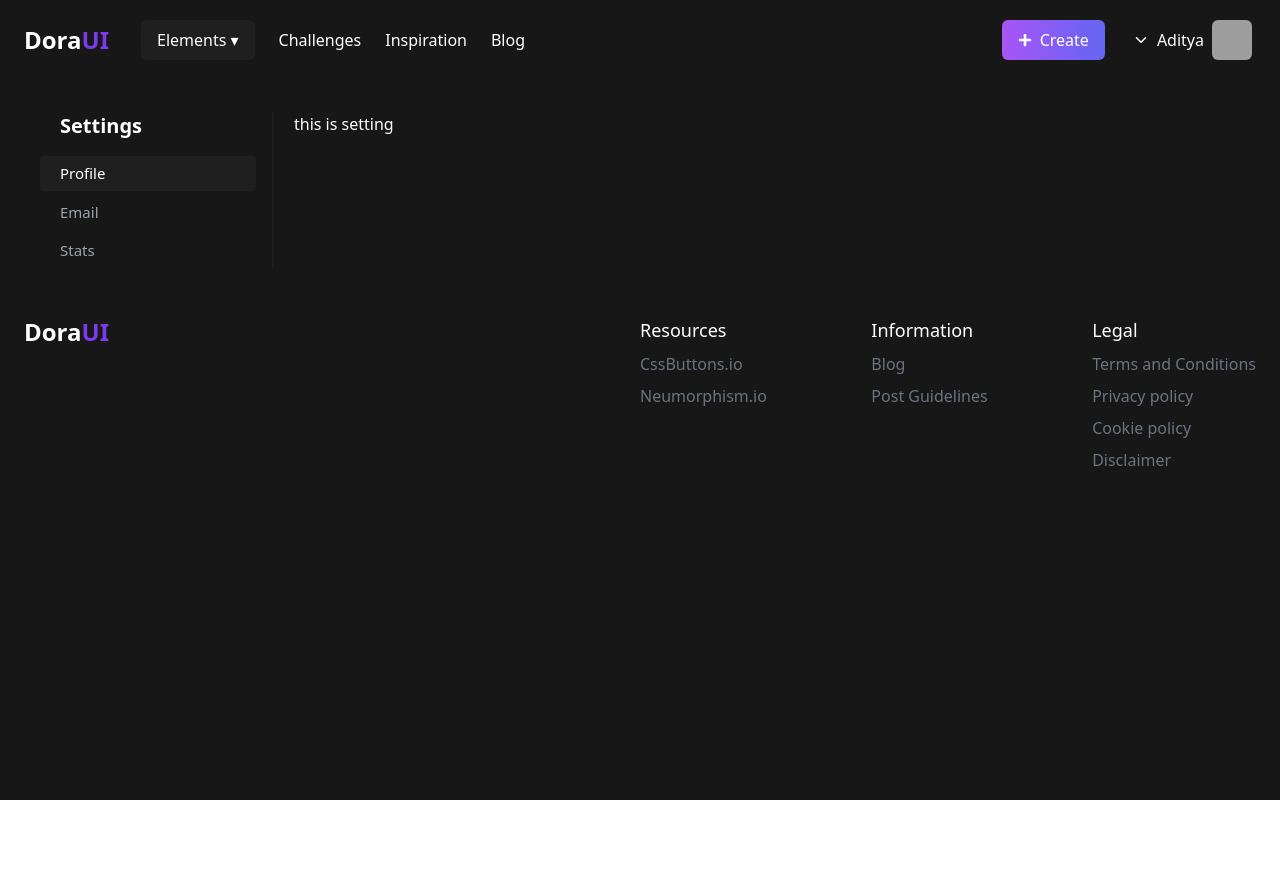
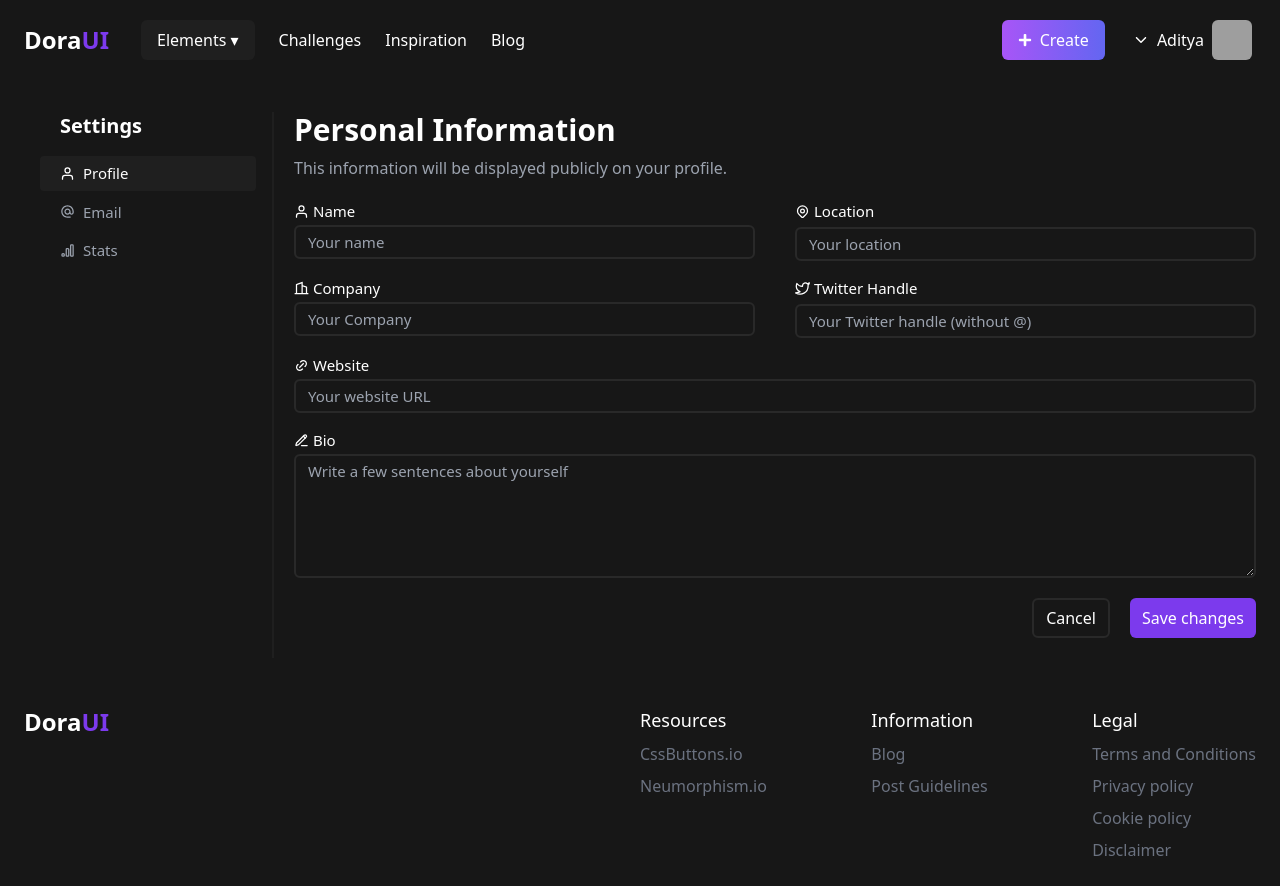
Before and after one commit to aadii-rawt/DoraUI, a React (Vite) app in the folder client/: page /setting/profile in a window 1280 px wide. Before the commit the page ends 800 px from the top, so only its background shows below. Built offline with nearby package versions, Linux system fonts and the light colour scheme; grey boxes are pictures that could not be loaded.

Commit message:
setting profile page

```diff
--- a/client/src/layout/SettingLayout.tsx
+++ b/client/src/layout/SettingLayout.tsx
@@ -1,4 +1,7 @@
 import React from 'react'
+import { FiUser } from 'react-icons/fi'
+import { MdAlternateEmail } from 'react-icons/md'
+import { TbBrandGoogleAnalytics } from 'react-icons/tb'
 import { Link, NavLink, Outlet } from 'react-router-dom'
 
 const SettingLayout  : React.FC = () => {
@@ -7,9 +10,10 @@ const SettingLayout  : React.FC = () => {
         <div className='px-4 min-w-[250px] border-r-2 border-third '>
             <h1 className='font-semibold text-xl px-5 '>Settings</h1>
             <div className='flex flex-col gap-1 justify-start mt-4'>
-                <NavLink to='/setting/profile' className={(({isActive}) => `${isActive && "bg-third text-white"} text-gray-400 hover:bg-third py-1.5 px-5 rounded font-medium text-[15px] `)}>Profile</NavLink>
-                <NavLink to='/setting/mail' className={(({isActive}) => `${isActive && "bg-third text-white"} text-gray-400 hover:bg-third py-1.5 px-5 rounded font-medium text-[15px] `)}>Email</NavLink>
-                <NavLink to='/setting/stats' className={(({isActive}) => `${isActive && "bg-third text-white"} text-gray-400 hover:bg-third py-1.5 px-5 rounded font-medium text-[15px] `)}>Stats</NavLink>
+                <NavLink to='/setting/profile' className={(({isActive}) => `${isActive && "bg-third text-white"} text-gray-400 hover:bg-third py-1.5 px-5 rounded font-medium text-[15px] flex items-center gap-2`)}><FiUser /> Profile</NavLink>
+                <NavLink to='/setting/mail' className={(({isActive}) => `${isActive && "bg-third text-white"} text-gray-400 hover:bg-third py-1.5 px-5 rounded font-medium text-[15px] flex items-center gap-2`)}> <MdAlternateEmail />Email</NavLink>
+
+                <NavLink to='/setting/stats' className={(({isActive}) => `${isActive && "bg-third text-white"} text-gray-400 hover:bg-third py-1.5 px-5 rounded font-medium text-[15px] flex items-center gap-2`)}><TbBrandGoogleAnalytics /> Stats</NavLink>
             </div>
         </div>
         <Outlet />
--- a/client/src/pages/settings/ProfileSetting.tsx
+++ b/client/src/pages/settings/ProfileSetting.tsx
@@ -1,7 +1,75 @@
 import React from 'react'
+import { FiTwitter, FiUser } from 'react-icons/fi'
+import { HiOutlineLocationMarker } from 'react-icons/hi'
+import { LuPencilLine } from 'react-icons/lu'
+import { RiBuilding2Line, RiLinkM } from 'react-icons/ri'
 
 export const ProfileSetting  : React.FC = () => {
   return (
-    <div>this is setting </div>
+    <div className=' w-full'>
+      <h1 className='text-3xl font-semibold'>Personal Information</h1>
+      <p className='text-gray-400 my-2'>This information will be displayed publicly on your profile.</p>
+
+      <div className='mt-5'>
+        <div className='grid grid-cols-2 w-full gap-10'>
+          <div className='flex flex-col gap-0.5 '>
+            <label htmlFor="" className='text-[15px] flex gap-1 items-center'> <FiUser /> Name</label>
+            <input type="text"
+            className='bg-transparent border-2 border-secondary rounded-md px-3 py-1 text-[15px] outline-none focus-within:border-theme'
+            placeholder='Your name'
+            />
+          </div>
+          <div className='flex flex-col gap-y-1' >
+            <label htmlFor="" className='text-[15px] flex gap-1 items-center'><HiOutlineLocationMarker /> Location</label>
+            <input type="text"
+            className='bg-transparent border-2 border-secondary rounded-md px-3 py-1 text-[15px] outline-none focus-within:border-theme'
+            placeholder='Your location'
+            />
+          </div>
+        </div>
+
+        <div className='grid grid-cols-2 w-full gap-10 mt-4'>
+          <div className='flex flex-col gap-0.5 '>
+            <label htmlFor="" className='text-[15px] flex gap-1 items-center'> <RiBuilding2Line /> Company</label>
+            <input type="text"
+            className='bg-transparent border-2 border-secondary rounded-md px-3 py-1 text-[15px] outline-none focus-within:border-theme'
+            placeholder='Your Company'
+            />
+          </div>
+          <div className='flex flex-col gap-y-1' >
+            <label htmlFor="" className='text-[15px] flex gap-1 items-center'> <FiTwitter /> Twitter Handle</label>
+            <input type="text"
+            className='bg-transparent border-2 border-secondary rounded-md px-3 py-1 text-[15px] outline-none focus-within:border-theme'
+            placeholder='Your Twitter handle (without @)'
+            />
+          </div>
+        </div>
+
+        <div className='grid grid-cols-1 w-full gap-10 mt-4'>
+          <div className='flex flex-col gap-0.5 '>
+            <label htmlFor="" className='text-[15px] flex gap-1 items-center'> <RiLinkM /> Website</label>
+            <input type="text"
+            className='bg-transparent border-2 border-secondary rounded-md px-3 py-1 text-[15px] outline-none focus-within:border-theme'
+            placeholder='Your website URL'
+            />
+          </div>
+        </div>
+
+        <div className='grid grid-cols-1 w-full gap-10 mt-4'>
+          <div className='flex flex-col gap-0.5 '>
+            <label htmlFor="" className='text-[15px] flex gap-1 items-center'><LuPencilLine /> Bio</label>
+            <textarea  rows={5}
+            className='bg-transparent border-2 border-secondary rounded-md px-3 py-1 text-[15px] outline-none focus-within:border-theme'
+            placeholder='Write a few sentences about yourself'
+            />
+          </div>
+        </div>
+
+        <div className='flex justify-end items-center gap-5 my-5'>
+          <button className='border-2 border-secondary px-3 py-1.5 font-medium rounded-md'>Cancel</button>
+          <button className='bg-theme text-white px-3 py-2 font-medium rounded-md'>Save changes</button>
+        </div>
+      </div>
+    </div>
   )
 }
```
